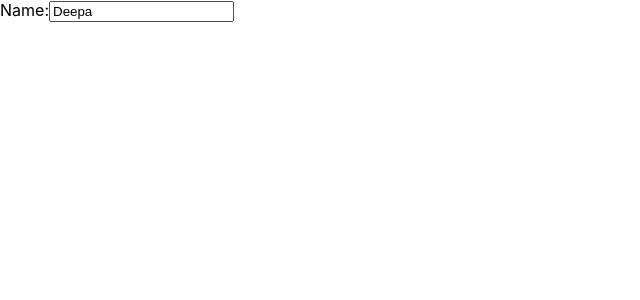
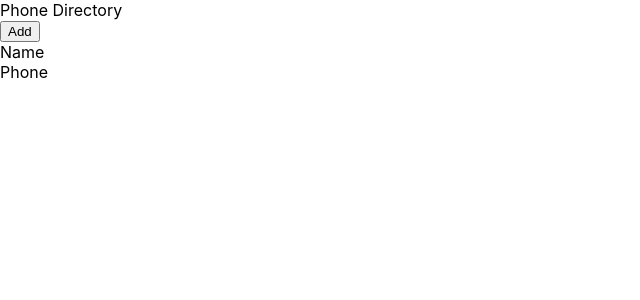
Before and after one commit to DMurtyK/ReactJS, a React (Create React App) app: page / in a window 1280 px wide. Shown: the top 300 px of the page, without its empty margins (0-640 px from the left). Built offline with nearby package versions, Linux system fonts and the light colour scheme.

Commit message:
Created ‘Header’ Component

```diff
--- a/src/App.js
+++ b/src/App.js
@@ -1,26 +1,27 @@
 import React, { Component } from 'react';
 //import logo from './logo.svg';
 //import './App.css';
+import Header from "./Header";
 
 class App extends Component {
   render() {
     return (
     <div>
-       {/*<div class = "header">
-         Phone Directory
-      </div>
+    <Header/>
       <button>Add</button>
       <div>
          <span>Name</span><br/>
          <span>Phone</span>
-    </div>*/}
-    <label htmlFor = "name"> Name:</label>
-    <input id = "name" type= "text" placeholder="type here"  defaultValue = "Deepa"/>
+    </div>
+
     </div>
     );
 
   }
 }
+// <label htmlFor = "name"> Name:</label>
+//    <input id = "name" type= "text" placeholder="type here"  defaultValue = "Deepa"/>
+
 
 
 export default App;
--- /dev/null
+++ b/src/Header.js
@@ -0,0 +1,32 @@
+import React from  'react';
+
+
+const Header = function(){
+return(
+
+    <div className = "header">
+      Phone Directory
+   </div>
+
+
+)
+
+
+}
+
+
+// class Header extends Component {
+// render(){
+
+//     retune(
+//     <div className = "header">
+//            Phone Directory
+//         </div>
+
+//     )
+
+// }
+
+
+// }
+export default Header;
```
